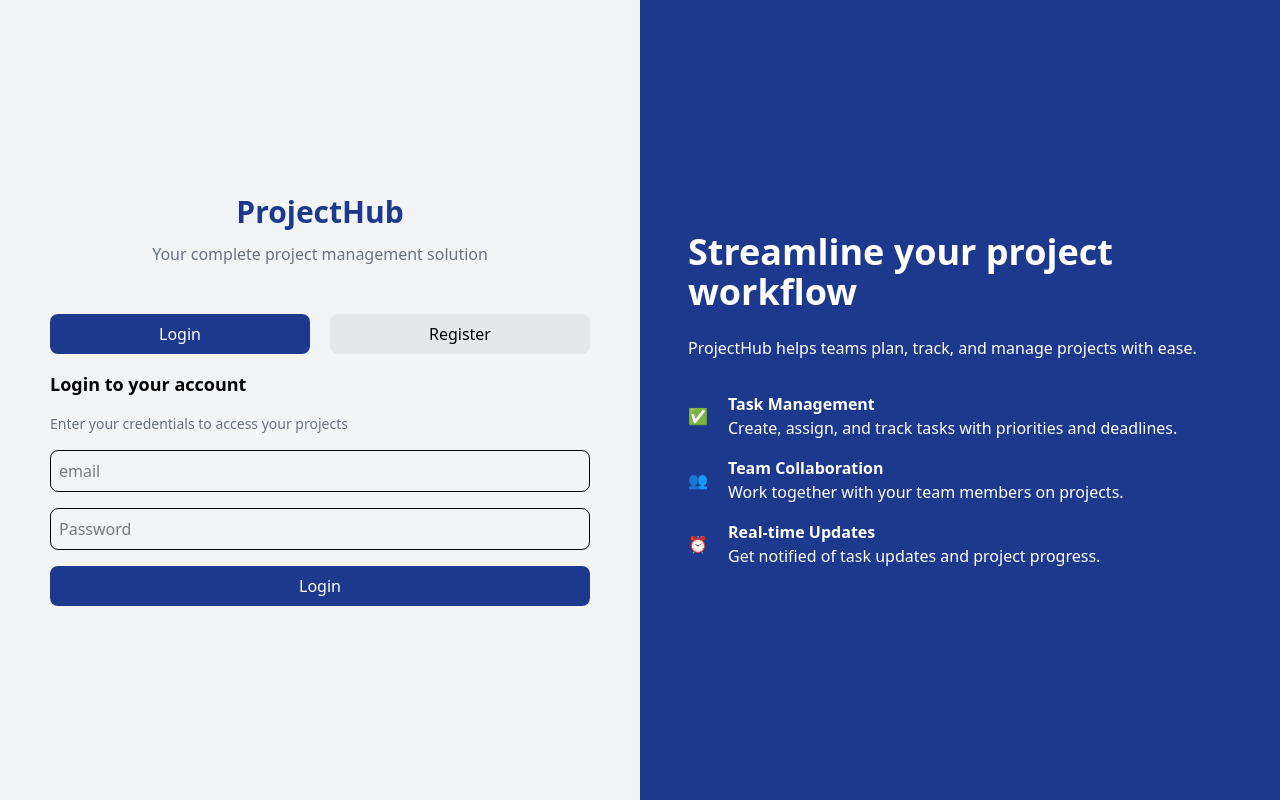
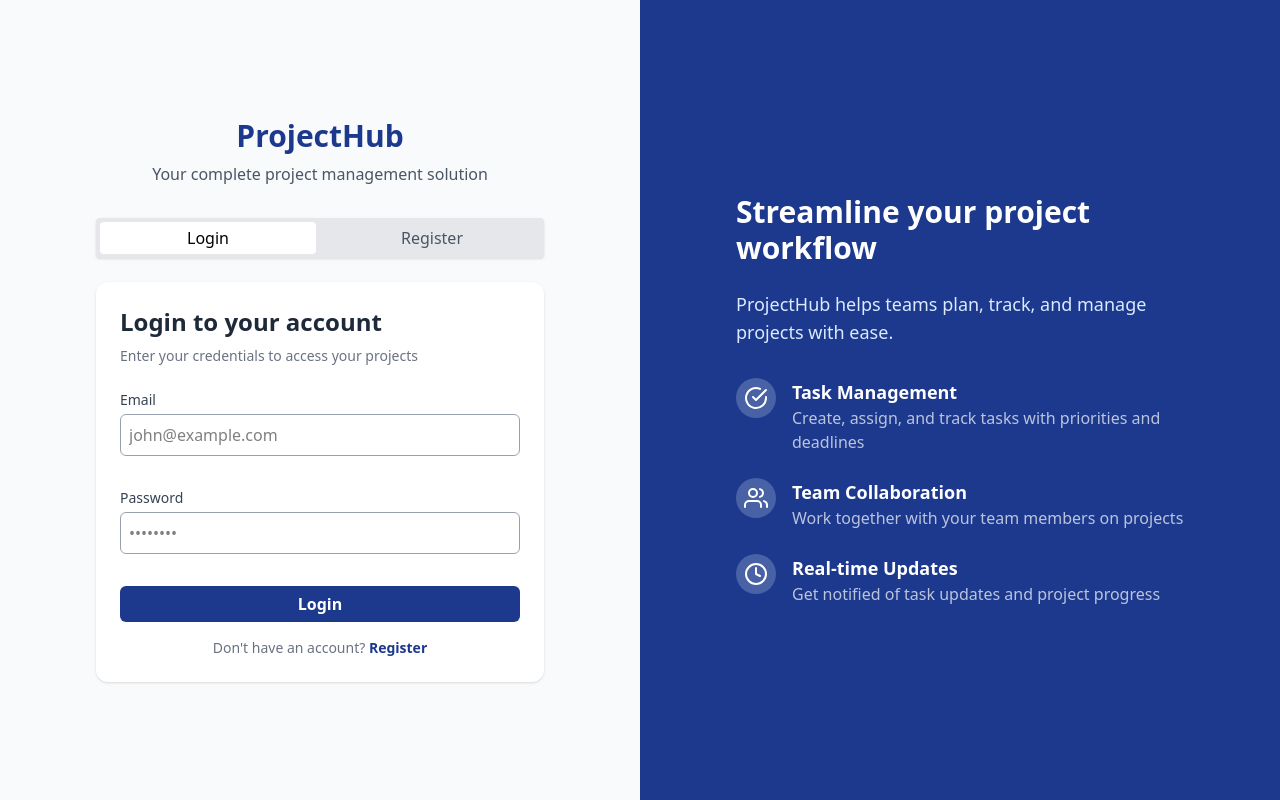
Before and after one commit to rachid-J/Gestion-Project, a React (Vite) app in the folder Frontend/: page / in a window 1280 px wide. Built offline with nearby package versions, Linux system fonts and the light colour scheme.

Commit message:
make some additions

```diff
--- a/Frontend/package.json
+++ b/Frontend/package.json
@@ -10,6 +10,10 @@
     "preview": "vite preview"
   },
   "dependencies": {
+    "@emotion/react": "^11.14.0",
+    "@emotion/styled": "^11.14.0",
+    "@mui/material": "^6.4.7",
+    "@mui/styled-engine": "^6.4.6",
     "@tailwindcss/vite": "^4.0.12",
     "react": "^19.0.0",
     "react-dom": "^19.0.0",
--- a/Frontend/src/components/UI/Button.jsx
+++ b/Frontend/src/components/UI/Button.jsx
@@ -1,11 +1,12 @@
 import { CircularProgress } from "@mui/material";
-import React from "react";
+
+
 export const Button = ({ type, loading, onClick, text, bg, color, width }) => {
   return (
     <button
       type={type}
       onClick={onClick}
-      className={`${color ? color : "text-white"} ${bg ? bg : "bg-blue-600"} ${
+      className={`${color ? color : "text-white"} ${bg ? bg : "bg-blue-900"} ${
         width ? `w-[${width}]` : "w-[100%]"
       } px-3 cursor-pointer ${
         loading ? "cursor-no-drop" : null
--- a/Frontend/src/components/UI/Input.jsx
+++ b/Frontend/src/components/UI/Input.jsx
@@ -1,8 +1,8 @@
-import React from "react";
+
 export const Input = ({
   type,
   name,
-  placholder,
+  placeholder,
   value,
   width,
   onChange,
@@ -18,14 +18,14 @@ export const Input = ({
     <input
       type={type}
       name={name}
-      placeholder={placholder}
+      placeholder={placeholder}
       value={value}
       readOnly={readOnly}
       onChange={onChange}
       required={required}
       maxLength={maxLength}
       checked={checked}
-      className={"w-full p-2 mb-4 border rounded-lg"}
+      className={"w-full p-2 mb-4 border border-gray-400 rounded-md"}
     />
   );
 };
--- a/Frontend/src/components/UI/Select.jsx
+++ b/Frontend/src/components/UI/Select.jsx
@@ -1,4 +1,4 @@
-import React from "react";
+
 
 export const Select = ({name,options,title,value,onchange,width,ky,valueToSelect,bg,border}) => {
 
--- a/Frontend/src/pages/Auth.jsx
+++ b/Frontend/src/pages/Auth.jsx
@@ -1,80 +1,156 @@
 import React, { useState } from "react";
-import Login from "./Login";
-import Sign_up from "./Sign_up";
+import { Login } from "./Login";
+import { SignUp } from "./SignUp";
+
+
+
+const FeatureItem = ({ icon, title, description }) => (
+  <div className="flex items-start">
+    <div className="rounded-full bg-white/20 p-2 mr-4">{icon}</div>
+    <div>
+      <h3 className="font-semibold text-lg">{title}</h3>
+      <p className="text-white/70">{description}</p>
+    </div>
+  </div>
+);
 
 const Auth = () => {
-  const [show, setShow] = useState(true);
-  const [active, setActive] = useState(true);
+  const [activeTab, setActiveTab] = useState("login");
 
-  const toggleLogin = () => {
-    setShow(true);
-    setActive(true);
-  };
-  const toggleSignUP = () => {
-    setShow(false);
-    setActive(!active);
-  };
+  const features = [
+    {
+      icon: (
+        <svg
+          xmlns="http://www.w3.org/2000/svg"
+          width="24"
+          height="24"
+          viewBox="0 0 24 24"
+          fill="none"
+          stroke="currentColor"
+          strokeWidth="2"
+          strokeLinecap="round"
+          strokeLinejoin="round"
+          className="h-6 w-6"
+        >
+          <path d="M22 11.08V12a10 10 0 1 1-5.93-9.14" />
+          <polyline points="22 4 12 14.01 9 11.01" />
+        </svg>
+      ),
+      title: "Task Management",
+      description: "Create, assign, and track tasks with priorities and deadlines"
+    },
+    {
+      icon: (
+        <svg
+          xmlns="http://www.w3.org/2000/svg"
+          width="24"
+          height="24"
+          viewBox="0 0 24 24"
+          fill="none"
+          stroke="currentColor"
+          strokeWidth="2"
+          strokeLinecap="round"
+          strokeLinejoin="round"
+          className="h-6 w-6"
+        >
+          <path d="M17 21v-2a4 4 0 0 0-4-4H5a4 4 0 0 0-4 4v2" />
+          <circle cx="9" cy="7" r="4" />
+          <path d="M23 21v-2a4 4 0 0 0-3-3.87" />
+          <path d="M16 3.13a4 4 0 0 1 0 7.75" />
+        </svg>
+      ),
+      title: "Team Collaboration",
+      description: "Work together with your team members on projects"
+    },
+    {
+      icon: (
+        <svg
+          xmlns="http://www.w3.org/2000/svg"
+          width="24"
+          height="24"
+          viewBox="0 0 24 24"
+          fill="none"
+          stroke="currentColor"
+          strokeWidth="2"
+          strokeLinecap="round"
+          strokeLinejoin="round"
+          className="h-6 w-6"
+        >
+          <circle cx="12" cy="12" r="10" />
+          <polyline points="12 6 12 12 16 14" />
+        </svg>
+      ),
+      title: "Real-time Updates",
+      description: "Get notified of task updates and project progress"
+    }
+  ];
+
   return (
-    <div className="flex h-screen">
-      <div className="w-1/2 flex flex-col justify-center items-center bg-gray-100 p-8">
-        <h1 className="text-3xl font-bold text-blue-900 mb-3 ">ProjectHub</h1>
-        <p className="text-gray-500 mb-12">
-          Your complete project management solution
-        </p>
+    <div className="flex min-h-screen">
+      {/* Login/Signup Section */}
+      <div className="flex-1 flex flex-col justify-center items-center p-8 bg-gray-50">
+        <div className="w-full max-w-md mx-auto">
+          <div className="text-center mb-8">
+            <h1 className="text-3xl font-bold text-blue-900 mb-2">ProjectHub</h1>
+            <p className="text-gray-600">Your complete project management solution</p>
+          </div>
 
-        <div>
-          <div className="flex justify-center mb-4 gap-5 w-full">
+          {/* Custom Tab Buttons */}
+          <div className="flex gap-2 mb-6 p-1 rounded-sm shadow bg-gray-200">
             <button
-              className={`w-1/2 py-2 rounded-lg ${active ? "bg-blue-900 text-white" : "bg-gray-200 text-black"}`}
-              onClick={toggleLogin}
+              onClick={() => setActiveTab("login")}
+              className={`flex-1 p-1  rounded-sm font-medium transition-colors ${
+                activeTab === "login"
+                  ? "bg-white text-black"
+                  : "bg-gray-200 text-gray-600 hover:bg-gray-300"
+              }`}
             >
               Login
             </button>
             <button
-              className={`w-1/2 py-2 rounded-lg ${!active ? "bg-blue-900 text-white" : "bg-gray-200 text-black"}`}
-              onClick={toggleSignUP}
+              onClick={() => setActiveTab("register")}
+              className={`flex-1 p-1 rounded-sm font-medium transition-colors ${
+                activeTab === "register"
+                  ? "bg-white text-black"
+                  : "bg-gray-200 text-gray-600 hover:bg-gray-300"
+              }`}
             >
               Register
             </button>
           </div>
 
-          <div>{show ? <Login /> : <Sign_up />}</div>
+          {/* Content Section */}
+          <div className="transition-all duration-300">
+            {activeTab === "login" ? (
+              <Login onSwitch={() => setActiveTab("register")} />
+            ) : (
+              <SignUp onSwitch={() => setActiveTab("login")} />
+            )}
+          </div>
         </div>
       </div>
 
-      <div className="w-1/2 bg-blue-900 text-white flex flex-col justify-center p-12">
-        <h2 className="text-4xl font-bold mb-6">
+      {/* Features Section */}
+      <div className="flex-1 bg-blue-900 p-8 text-white hidden lg:flex flex-col justify-center">
+        <div className="max-w-md mx-auto">
+          <h2 className="text-3xl font-bold mb-6">
             Streamline your project workflow
           </h2>
-        <p className="mb-8">
+          <p className="text-lg mb-8 text-blue-100">
             ProjectHub helps teams plan, track, and manage projects with ease.
           </p>
 
-        <ul>
-          <li className="flex items-center mb-4">
-            <span className="mr-5">✅</span>
-            <div>
-              <strong>Task Management</strong>
-              <p>
-                Create, assign, and track tasks with priorities and deadlines.
-              </p>
+          <div className="space-y-6">
+            {features.map((feature, index) => (
+              <FeatureItem
+                key={index}
+                icon={feature.icon}
+                title={feature.title}
+                description={feature.description}
+              />
+            ))}
           </div>
-          </li>
-          <li className="flex items-center mb-4">
-            <span className="mr-5">👥</span>
-            <div>
-              <strong>Team Collaboration</strong>
-              <p>Work together with your team members on projects.</p>
         </div>
-          </li>
-          <li className="flex items-center">
-            <span className="mr-5">⏰</span>
-            <div>
-              <strong>Real-time Updates</strong>
-              <p>Get notified of task updates and project progress.</p>
-            </div>
-          </li>
-        </ul>
       </div>
     </div>
   );
--- a/Frontend/src/pages/Login.jsx
+++ b/Frontend/src/pages/Login.jsx
@@ -1,34 +1,81 @@
-import React from 'react'
+import React, { useState } from 'react'
 import { Input } from '../components/UI/Input';
+import { Button } from '../components/UI/Button';
 
-export default function Login() {
+export const Login = ({ onSwitch }) =>  {
+  const [loading, setLoading] = useState(false);
+  const [formData, setFormData] = useState({
+    email: '',
+    password: ''
+  });
+
+  const handleSubmit = (e) => {
+    e.preventDefault();
+    setLoading(true);
+    // Add your login logic here
+    console.log('Login data:', formData);
+    setTimeout(() => setLoading(false), 1000);
+  };
+
+  const handleChange = (e) => {
+    setFormData({ ...formData, [e.target.name]: e.target.value });
+  };
+
   return (
-    <form>
-      <h2 className="text-lg font-bold mb-4">Login to your account</h2>
-      <p className="text-sm text-gray-500 mb-4">
-        Enter your credentials to access your projects
-      </p>
+    <div className="w-full max-w-md p-6 bg-white rounded-xl shadow-sm">
+      <h2 className="text-2xl font-bold mb-2 text-gray-800">Login to your account</h2>
+      <p className="text-sm text-gray-500 mb-6">Enter your credentials to access your projects</p>
+
+      <form onSubmit={handleSubmit} className="space-y-4">
+        <div className="space-y-1">
+          <label htmlFor="email" className="block text-sm font-medium text-gray-700">
+            Email
+          </label>
           <Input
-        type="text"
-        placholder="email"
-        className="w-full p-2 mb-4 border rounded-lg"
-        name='email'
+            type="email"
+            id="email"
+            name="email"
+            placeholder="john@example.com"
+            value={formData.email}
+            onChange={handleChange}
+            required
           />
+        </div>
+
+        <div className="space-y-1">
+          <label htmlFor="password" className="block text-sm font-medium text-gray-700">
+            Password
+          </label>
           <Input
             type="password"
-        placholder="Password"
-        className="w-full p-2 mb-6 border rounded-lg"
+            id="password"
             name="password"
+            placeholder="••••••••"
+            value={formData.password}
+            onChange={handleChange}
+            required
           />
-      <button type='submit' className="w-full py-2 bg-blue-900 text-white rounded-lg">
-        Login
+        </div>
+
+        <Button
+          type="submit"
+          text="Login"
+          loading={loading}
+          bg="bg-blue-900 hover:bg-blue-700"
+          width="100%"
+        />
+      </form>
+
+      <p className="text-center text-sm text-gray-500 mt-4">
+        Don't have an account?{' '}
+        <button
+          type="button"
+          onClick={onSwitch}
+          className="text-blue-900 font-semibold hover:underline"
+        >
+          Register
         </button>
-      {/* <p className="text-center text-gray-500 mt-4">
-        Don’t have an account?{" "}
-        <a href="#" className="text-blue-900">
-          Register
-        </a>
-      </p> */}
-      </form>
+      </p>
+    </div>
   );
 }
--- /dev/null
+++ b/Frontend/src/pages/SignUp.jsx
@@ -0,0 +1,137 @@
+import React, { useState } from 'react';
+import { Input } from '../components/UI/Input';
+import { Button } from '../components/UI/Button';
+
+export const  SignUp = ({ onSwitch }) => {
+  const [loading, setLoading] = useState(false);
+  const [formData, setFormData] = useState({
+    fullName: '',
+    email: '',
+    username: '',
+    password: '',
+    confirmPassword: '',
+    accountType: '',
+    avatar: null
+  });
+
+  const handleSubmit = (e) => {
+    e.preventDefault();
+    setLoading(true);
+    // Add your registration logic here
+    console.log('Registration data:', formData);
+    setTimeout(() => setLoading(false), 1000);
+  };
+
+  const handleChange = (e) => {
+    if (e.target.name === 'avatar') {
+      setFormData({ ...formData, [e.target.name]: e.target.files[0] });
+    } else {
+      setFormData({ ...formData, [e.target.name]: e.target.value });
+    }
+  };
+
+  return (
+    <div className="w-full max-w-md p-6 bg-white rounded-xl shadow-sm">
+      <h2 className="text-2xl font-bold mb-1 text-gray-800">Create an account</h2>
+      <p className="text-sm text-gray-500 mb-6">Enter your details to sign up</p>
+
+      <form onSubmit={handleSubmit} className="space-y-1">
+        <div className="space-y-1">
+          <label htmlFor="fullName" className="block text-sm font-medium text-gray-700">
+            Full Name
+          </label>
+          <Input
+            type="text"
+            id="fullName"
+            name="fullName"
+            placeholder="John Doe"
+            value={formData.fullName}
+            onChange={handleChange}
+            required
+          />
+        </div>
+
+        <div className="space-y-1">
+          <label htmlFor="email" className="block text-sm font-medium text-gray-700">
+            Email
+          </label>
+          <Input
+            type="email"
+            id="email"
+            name="email"
+            placeholder="john@example.com"
+            value={formData.email}
+            onChange={handleChange}
+            required
+          />
+        </div>
+
+        <div className="space-y-1">
+          <label htmlFor="username" className="block text-sm font-medium text-gray-700">
+            Username
+          </label>
+          <Input
+            type="text"
+            id="username"
+            name="username"
+            placeholder="johndoe123"
+            value={formData.username}
+            onChange={handleChange}
+            required
+          />
+        </div>
+
+        <div className="space-y-1">
+          <label htmlFor="password" className="block text-sm font-medium text-gray-700">
+            Password
+          </label>
+          <Input
+            type="password"
+            id="password"
+            name="password"
+            placeholder="••••••••"
+            value={formData.password}
+            onChange={handleChange}
+            required
+          />
+        </div>
+
+        <div className="space-y-1">
+          <label htmlFor="confirmPassword" className="block text-sm font-medium text-gray-700">
+            Confirm Password
+          </label>
+          <Input
+            type="password"
+            id="confirmPassword"
+            name="confirmPassword"
+            placeholder="••••••••"
+            value={formData.confirmPassword}
+            onChange={handleChange}
+            required
+          />
+        </div>
+
+
+
+        <Button
+          type="submit"
+          text="Register"
+          loading={loading}
+          bg="bg-blue-900 hover:bg-blue-700"
+          width="100%"
+        />
+      </form>
+
+      <p className="text-center text-sm text-gray-500 mt-4">
+        Already have an account?{' '}
+        <button
+          type="button"
+          onClick={onSwitch}
+          className="text-blue-900 font-semibold hover:underline"
+        >
+          Login
+        </button>
+      </p>
+    </div>
+  );
+}
```
Also changed, not shown: Frontend/src/pages/Sign_up.jsx (deleted, +0 -50 lines), 1 other file (tests, documents, lock files or other folders). Lines whose indentation alone changed are shown as unchanged.
